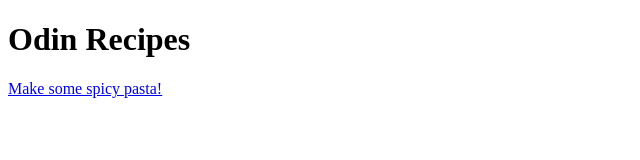
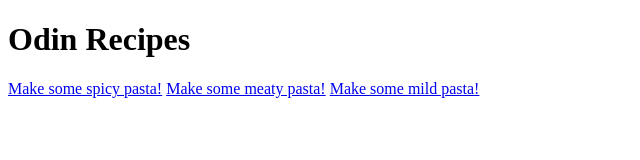
Before and after one commit to y-mxplusb/odin-recipes, a plain HTML site: page index.html in a window 1280 px wide. Shown: the whole page, without its empty margins (0-640 px from the left). Drawn offline with Linux system fonts and the light colour scheme.

Commit message:
Add hyperlinks to new recipes
I put two new hyperlinks in index.html to be able to get to the other recipe pages

```diff
--- a/index.html
+++ b/index.html
@@ -8,5 +8,7 @@
     <h1>Odin Recipes</h1>
 
     <a href="./recipes/pasta.html">Make some spicy pasta!</a>
+    <a href="./recipes/meat-pasta.html">Make some meaty pasta!</a>
+    <a href="./recipes/nonspicy-pasta.html">Make some mild pasta!</a>
   </body>
 </html>
```
